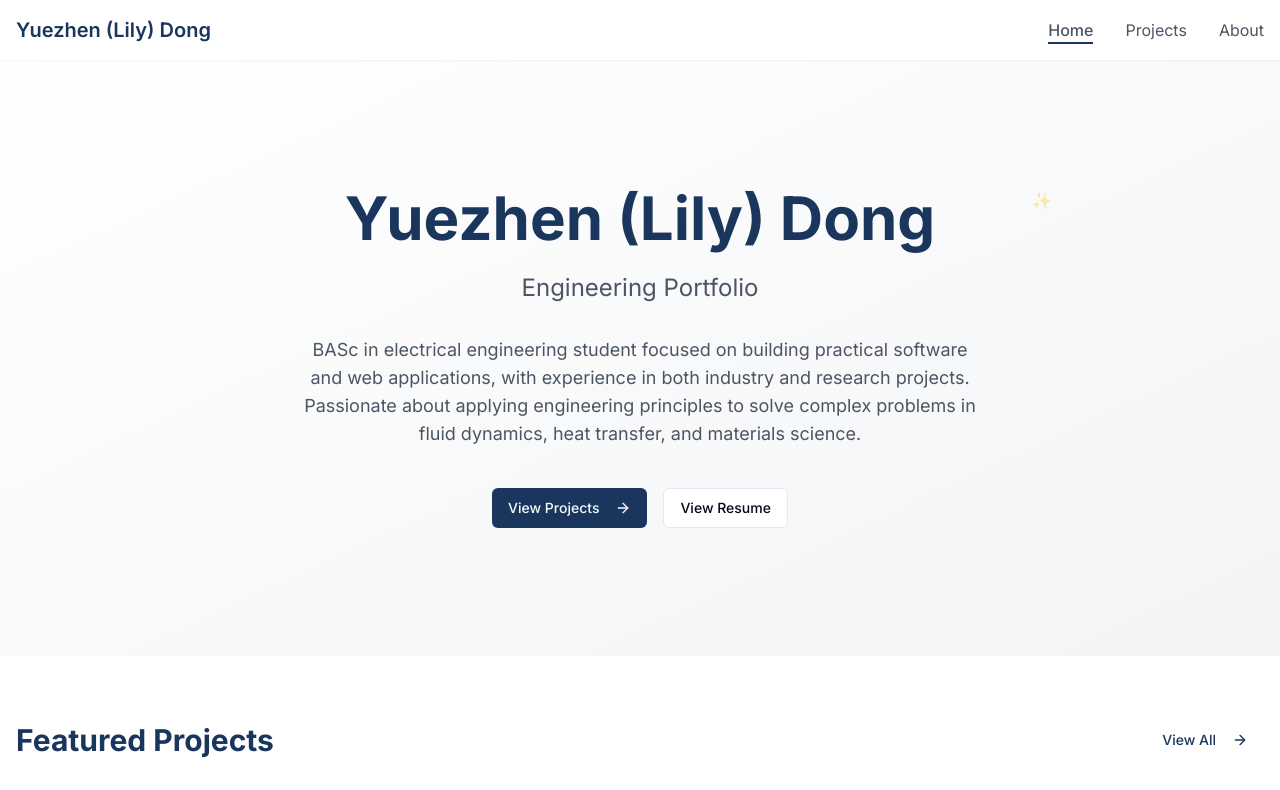
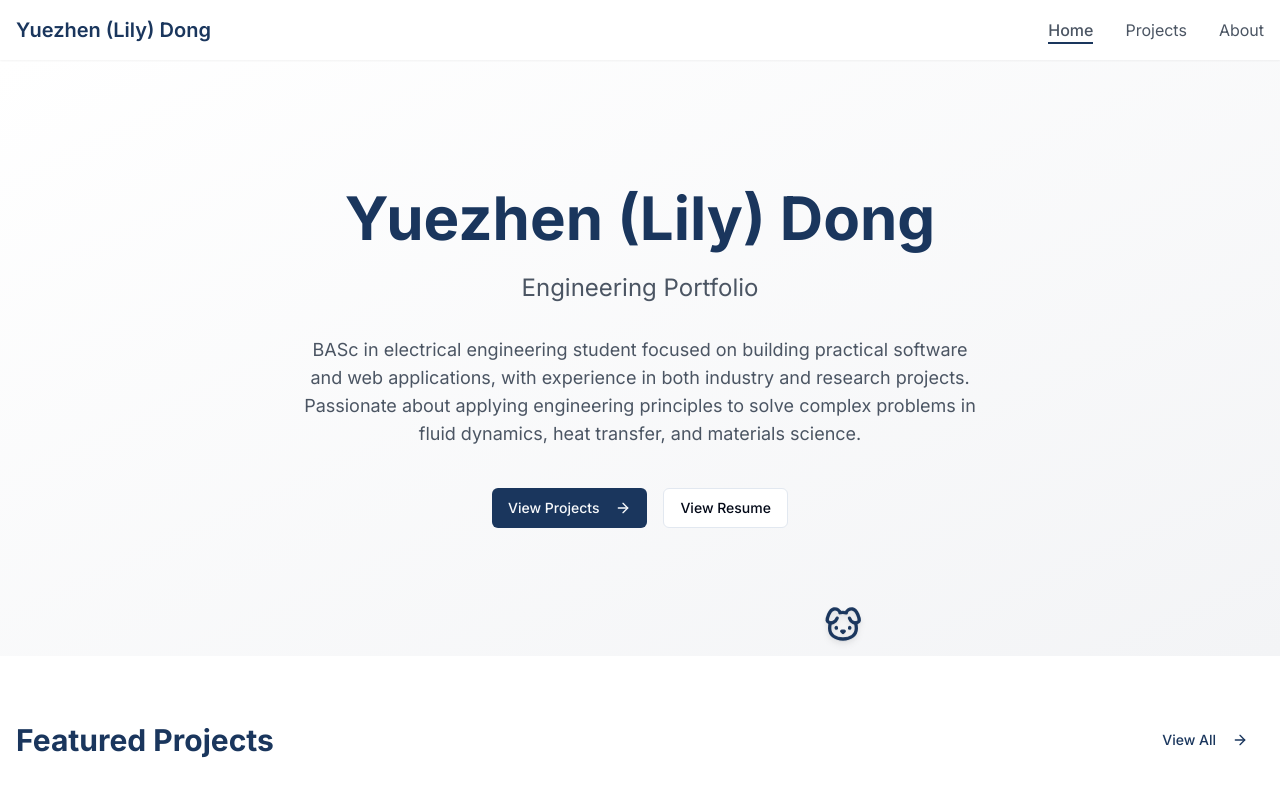
Before and after one commit to Lilllllly06/lilllllly-portfolio-website, a React (Vite) app: page / in a window 1280 px wide. Shown: the top 790 px of the page. Built offline with nearby package versions, Linux system fonts and the light colour scheme.

Commit message:
Revert changes and add pet dog
Revert unnecessary changes and add a pet dog to the website.

```diff
--- a/src/components/Hero.tsx
+++ b/src/components/Hero.tsx
@@ -1,10 +1,11 @@
+
 import { ArrowRight } from 'lucide-react';
 import { Link } from 'react-router-dom';
 import { Button } from "@/components/ui/button";
 import { motion } from 'framer-motion';
 import { useState, useRef } from 'react';
 import CuteParticlesBurst from './animations/CuteParticlesBurst';
-import { Tooltip, TooltipContent, TooltipProvider, TooltipTrigger } from '@/components/ui/tooltip';
+import PetDog from './animations/PetDog';
 
 const Hero = () => {
   const [showParticles, setShowParticles] = useState(false);
@@ -60,7 +61,9 @@ const Hero = () => {
   };
 
   return (
-    <section className="py-20 md:py-32 bg-gradient-to-br from-white to-gray-100">
+    <section className="py-20 md:py-32 bg-gradient-to-br from-white to-gray-100 relative">
+      <PetDog />
+
       <div className="container mx-auto px-4">
         <div className="max-w-3xl mx-auto text-center">
           <motion.div
@@ -69,35 +72,15 @@ const Hero = () => {
             transition={{ duration: 0.6 }}
             className="relative"
           >
-            <TooltipProvider>
-              <Tooltip delayDuration={300}>
-                <TooltipTrigger asChild>
             <h1
               ref={nameRef}
-                    className="text-4xl md:text-6xl font-bold text-navy mb-6 cursor-pointer relative hover:text-navy-dark transition-colors duration-300"
+              className="text-4xl md:text-6xl font-bold text-navy mb-6 cursor-pointer hover:text-navy-dark transition-colors duration-300"
               onClick={handleNameClick}
             >
               <span className="relative after:content-[''] after:absolute after:w-full after:h-0.5 after:scale-x-0 after:bottom-0 after:left-0 after:bg-navy-light after:origin-bottom-right after:transition-transform after:duration-300 hover:after:scale-x-100 hover:after:origin-bottom-left">
                 Yuezhen (Lily) Dong
               </span>
-                    <motion.span
-                      className="absolute -right-7 top-0 text-navy-light text-base"
-                      initial={{ opacity: 0.7 }}
-                      animate={{ opacity: [0.4, 0.8, 0.4] }}
-                      transition={{
-                        repeat: Infinity,
-                        duration: 2,
-                      }}
-                    >
-                      ✨
-                    </motion.span>
             </h1>
-                </TooltipTrigger>
-                <TooltipContent side="bottom" className="bg-navy-light text-white border-none">
-                  <p>Click on my name!</p>
-                </TooltipContent>
-              </Tooltip>
-            </TooltipProvider>
 
             {/* First message bubble */}
             <motion.div
--- /dev/null
+++ b/src/components/animations/PetDog.tsx
@@ -0,0 +1,193 @@
+
+import { motion } from 'framer-motion';
+import { Dog } from 'lucide-react';
+import { useState, useEffect, useRef } from 'react';
+
+const PetDog = () => {
+  const [position, setPosition] = useState({ x: 0, y: 0 });
+  const [target, setTarget] = useState({ x: 0, y: 0 });
+  const [isMoving, setIsMoving] = useState(false);
+  const [isBreathing, setIsBreathing] = useState(true);
+  const [isSitting, setIsSitting] = useState(false);
+  const [message, setMessage] = useState("");
+  const [showMessage, setShowMessage] = useState(false);
+
+  const dogRef = useRef<HTMLDivElement>(null);
+  const containerRef = useRef<HTMLDivElement>(null);
+  const animationFrameRef = useRef<number | null>(null);
+
+  const messages = [
+    "woof woof! ˶ᵔ ᵕ ᵔ˶",
+    "*wags tail* (≧ᴥ≦)",
+    "*sniffs* ฅ(ᵔᴥᵔ)ฅ",
+    "*happy dog noises* ◝(ᵔᴗᵔ)◜",
+    "*tilts head* ( •̀ᴗ•́ )∠",
+  ];
+
+  // Initialize the dog position
+  useEffect(() => {
+    if (containerRef.current) {
+      const rect = containerRef.current.getBoundingClientRect();
+      const initialX = Math.random() * (rect.width - 50);
+      const initialY = rect.height - 100;
+      setPosition({ x: initialX, y: initialY });
+    }
+
+    // Occasionally make the dog move to a random position
+    const moveInterval = setInterval(() => {
+      if (!isMoving && Math.random() > 0.3) {
+        moveToRandomPosition();
+      }
+    }, 4000);
+
+    return () => {
+      clearInterval(moveInterval);
+      if (animationFrameRef.current) {
+        cancelAnimationFrame(animationFrameRef.current);
+      }
+    };
+  }, []);
+
+  const moveToRandomPosition = () => {
+    if (!containerRef.current) return;
+
+    const rect = containerRef.current.getBoundingClientRect();
+    const maxX = rect.width - 50;
+    const maxY = rect.height - 50;
+
+    const newX = Math.random() * maxX;
+    const newY = maxY; // Keep the dog on the bottom of the screen
+
+    setTarget({ x: newX, y: newY });
+    setIsMoving(true);
+    setIsSitting(false);
+  };
+
+  const handleClick = () => {
+    if (dogRef.current) {
+      // Stop the dog's current movement
+      setIsMoving(false);
+      setIsSitting(true);
+
+      // Display a random message
+      const randomMessage = messages[Math.floor(Math.random() * messages.length)];
+      setMessage(randomMessage);
+      setShowMessage(true);
+
+      // Hide the message after 2 seconds
+      setTimeout(() => {
+        setShowMessage(false);
+      }, 2000);
+    }
+  };
+
+  // Animation loop for smooth movement
+  useEffect(() => {
+    if (!isMoving) return;
+
+    const animate = () => {
+      setPosition(current => {
+        // Calculate direction vector
+        const dx = target.x - current.x;
+        const dy = target.y - current.y;
+        const distance = Math.sqrt(dx * dx + dy * dy);
+
+        // If we're close enough to the target, stop moving
+        if (distance < 1) {
+          setIsMoving(false);
+          setIsSitting(Math.random() > 0.5); // Randomly decide to sit or stand
+          return current;
+        }
+
+        // Move towards the target
+        const speed = 1.5;
+        const nx = current.x + (dx / distance) * speed;
+        const ny = current.y + (dy / distance) * speed;
+
+        return { x: nx, y: ny };
+      });
+
+      animationFrameRef.current = requestAnimationFrame(animate);
+    };
+
+    animationFrameRef.current = requestAnimationFrame(animate);
+
+    return () => {
+      if (animationFrameRef.current) {
+        cancelAnimationFrame(animationFrameRef.current);
+      }
+    };
+  }, [isMoving, target]);
+
+  // Start breathing animation when not moving
+  useEffect(() => {
+    if (!isMoving) {
+      setIsBreathing(true);
+    } else {
+      setIsBreathing(false);
+    }
+  }, [isMoving]);
+
+  return (
+    <div
+      ref={containerRef}
+      className="absolute inset-0 overflow-hidden pointer-events-none"
+    >
+      <motion.div
+        ref={dogRef}
+        className="absolute pointer-events-auto cursor-pointer"
+        style={{
+          left: position.x,
+          bottom: 10,
+          zIndex: 50
+        }}
+        animate={{
+          x: isMoving ? [-5, 5, -5] : 0,
+          y: isBreathing ? [0, -3, 0] : 0,
+          scale: isSitting ? 0.9 : 1,
+        }}
+        transition={{
+          x: { repeat: Infinity, duration: 0.3, ease: "linear" },
+          y: { repeat: Infinity, duration: 1.5, ease: "easeInOut" },
+          scale: { duration: 0.3 }
+        }}
+        onClick={handleClick}
+      >
+        <Dog
+          size={40}
+          className={`${isMoving ? 'text-navy' : 'text-navy-light'} drop-shadow-md`}
+          style={{ transform: position.x > target.x && isMoving ? 'scaleX(-1)' : 'scaleX(1)' }}
+        />
+
+        {/* Speech bubble */}
+        <motion.div
+          className="absolute left-1/2 -top-16 bg-white text-navy px-3 py-1 rounded-xl shadow-md text-sm whitespace-nowrap"
+          style={{
+            zIndex: 60,
+            borderRadius: '12px 12px 12px 2px',
+            transform: 'translateX(-50%)'
+          }}
+          initial={{ opacity: 0, y: 10, scale: 0.8 }}
+          animate={{
+            opacity: showMessage ? 1 : 0,
+            y: showMessage ? 0 : 10,
+            scale: showMessage ? 1 : 0.8
+          }}
+          transition={{ duration: 0.2 }}
+        >
+          <span className="font-medium">{message}</span>
+          <div
+            className="absolute w-2 h-2 bg-white"
+            style={{
+              left: '50%',
+              bottom: '-4px',
+              transform: 'translateX(-50%) rotate(45deg)'
+            }}
+          />
+        </motion.div>
+      </motion.div>
+    </div>
+  );
+};
+
+export default PetDog;
```
Lines whose indentation alone changed are shown as unchanged.
